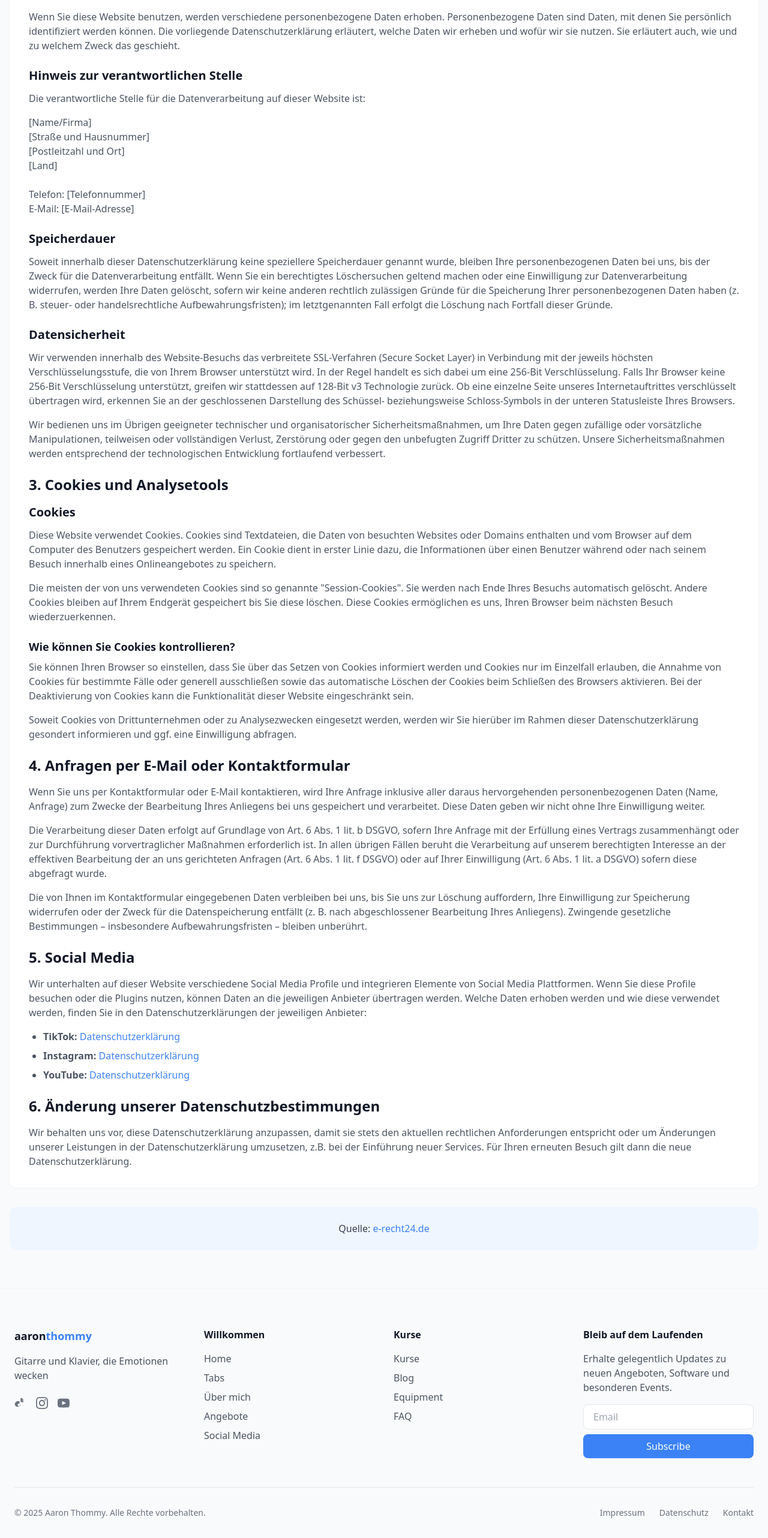
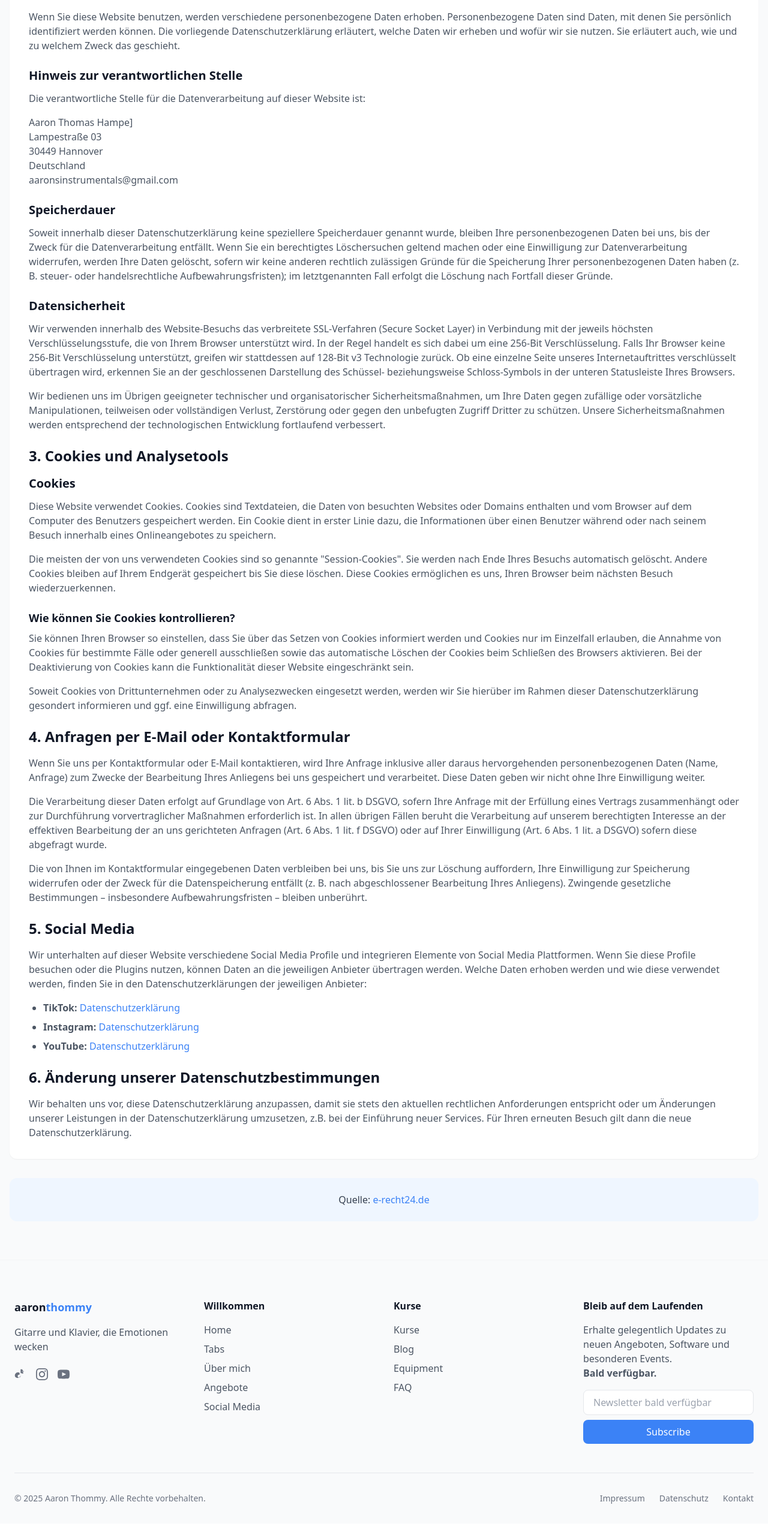
Before and after one commit to aaronthommy/v0-landing-nuxt, a Nuxt app: page /datenschutz in a window 1280 px wide. Shown: the part 1156-3720 px from the top of the page at 60% size. After the commit the page ends 3696 px from the top, so only its background shows below. Built offline with nearby package versions, Linux system fonts and the light colour scheme.

Commit message:
footer, added data

```diff
--- a/components/AppFooter.vue
+++ b/components/AppFooter.vue
@@ -94,18 +94,21 @@
         <div>
           <h3 class="font-semibold text-gray-900 dark:text-gray-100 mb-4">Bleib auf dem Laufenden</h3>
           <p class="text-gray-600 dark:text-gray-300 mb-4">
-            Erhalte gelegentlich Updates zu neuen Angeboten, Software und besonderen Events.
+            Erhalte gelegentlich Updates zu neuen Angeboten, Software und besonderen Events. <br>
+            <b>Bald verfügbar.</b>
           </p>
           <form @submit.prevent="subscribeToNewsletter" class="space-y-2">
             <input
               type="email"
               v-model="email"
-              placeholder="Email"
+              disabled
+              placeholder="Newsletter bald verfügbar"
               class="w-full px-4 py-2 rounded-lg border border-gray-200 dark:border-gray-700 bg-white dark:bg-gray-800 text-gray-900 dark:text-gray-100 focus:outline-none focus:ring-2 focus:ring-blue-500 dark:focus:ring-blue-400 focus:border-transparent transition-colors"
               required
             />
             <button
               type="submit"
+              disabled
               class="w-full bg-blue-500 dark:bg-blue-600 text-white font-medium py-2 px-4 rounded-lg hover:bg-blue-600 dark:hover:bg-blue-500 transition-colors"
             >
               Subscribe
--- a/pages/datenschutz.vue
+++ b/pages/datenschutz.vue
@@ -79,12 +79,11 @@
               Die verantwortliche Stelle für die Datenverarbeitung auf dieser Website ist:
             </p>
             <p class="text-gray-600 dark:text-gray-300 mb-6">
-              [Name/Firma]<br>
-              [Straße und Hausnummer]<br>
-              [Postleitzahl und Ort]<br>
-              [Land]<br><br>
-              Telefon: [Telefonnummer]<br>
-              E-Mail: [E-Mail-Adresse]
+              Aaron Thomas Hampe]<br>
+              Lampestraße 03<br>
+              30449 Hannover<br>
+              Deutschland<br>
+              aaronsinstrumentals@gmail.com
             </p>
 
             <h3 class="text-xl font-bold text-gray-900 dark:text-white mb-3">Speicherdauer</h3>
--- a/pages/impressum.vue
+++ b/pages/impressum.vue
@@ -15,17 +15,17 @@
             <!-- Anbieter -->
             <h2 class="text-2xl font-bold text-gray-900 dark:text-white mb-4">Angaben gemäß § 5 TMG</h2>
             <p class="text-gray-600 dark:text-gray-300 mb-6">
-              [Name der natürlichen oder juristischen Person]<br>
-              [Straße und Hausnummer]<br>
-              [Postleitzahl und Ort]<br>
-              [Land]
+              Aaron Thomas Hampe<br>
+              Lampestraße 03<br>
+              30449 Hannover<br>
+              Deutschland
             </p>
 
             <!-- Kontakt -->
             <h2 class="text-2xl font-bold text-gray-900 dark:text-white mb-4">Kontakt</h2>
             <p class="text-gray-600 dark:text-gray-300 mb-6">
-              Telefon: [Telefonnummer]<br>
-              E-Mail: [E-Mail-Adresse]<br>
+              Telefon: xxx <br>
+              E-Mail: aaronsinstrumentals@gmail.com<br>
               Website: [Website-URL]
             </p>
 
@@ -39,8 +39,8 @@
             <!-- Verantwortlich für den Inhalt -->
             <h2 class="text-2xl font-bold text-gray-900 dark:text-white mb-4">Verantwortlich für den Inhalt</h2>
             <p class="text-gray-600 dark:text-gray-300 mb-6">
-              [Name des Verantwortlichen]<br>
-              [Ggf. zusätzliche Angaben]
+              Aaron Thomas Hampe<br>
+
             </p>
 
             <!-- EU-Streitschlichtung -->
```
